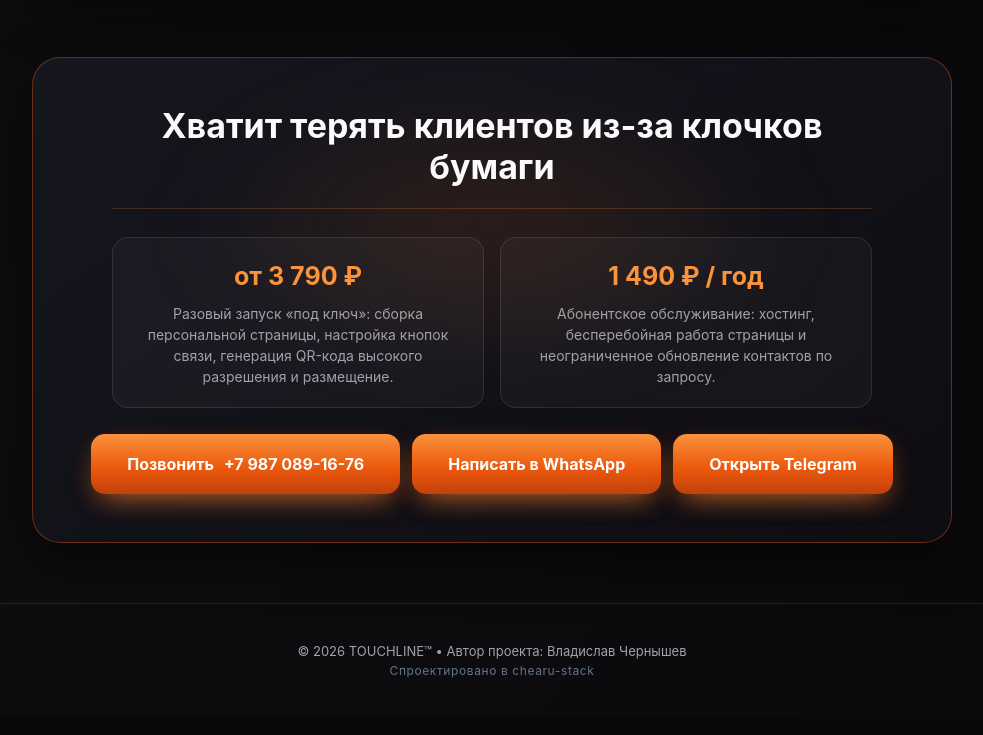
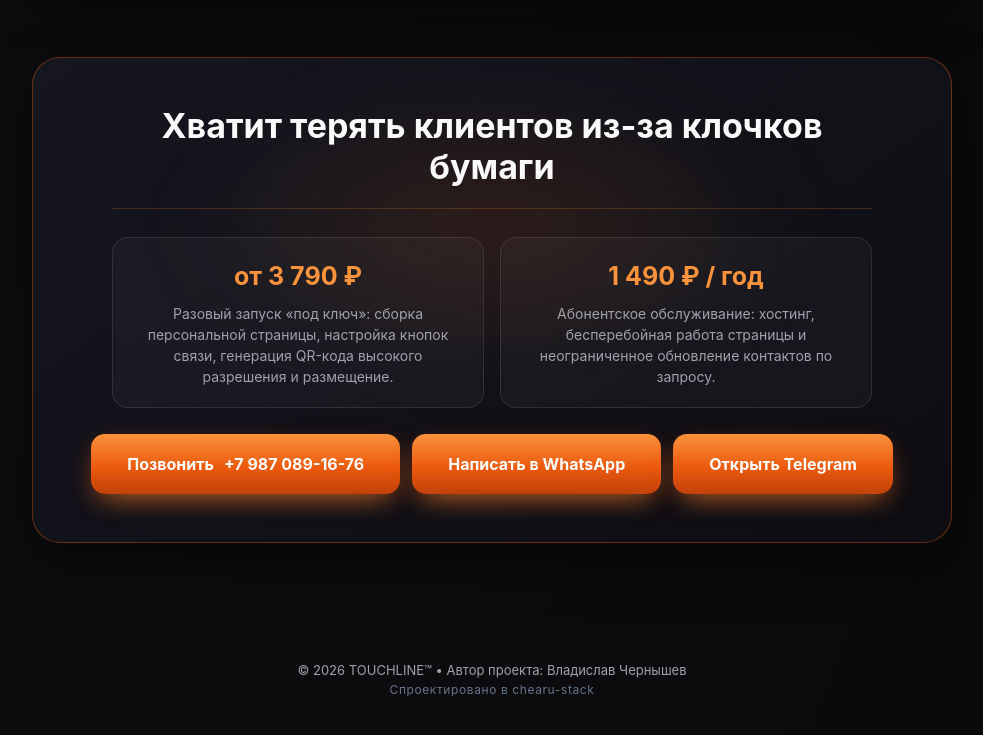
Before and after one commit to chearu-stack/touchline, a plain HTML site: page index.html in a window 1280 px wide. Shown: the part 2892-3627 px from the top of the page, without its empty margins (148-1131 px from the left). Drawn offline with Linux system fonts and the light colour scheme.

Commit message:
Document project workflow and simplify footer

```diff
--- a/style.css
+++ b/style.css
@@ -339,11 +339,10 @@
     }
 
     footer {
-      padding: 36px 0;
+      padding: 56px 0 36px;
       text-align: center;
       color: var(--text-muted);
       font-size: 13px;
-      border-top: 1px solid var(--border);
       display: flex;
       flex-direction: column;
       gap: 6px;
```
Also changed, not shown: 1 other file.
